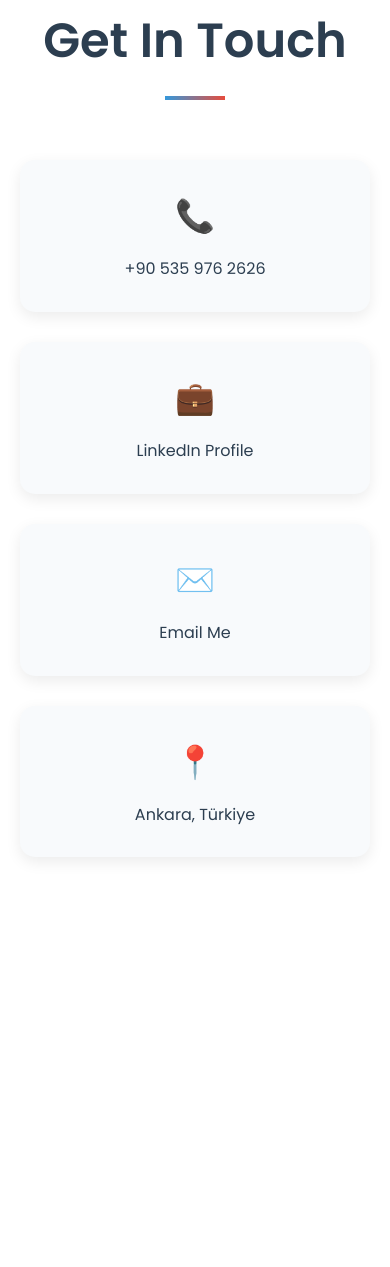
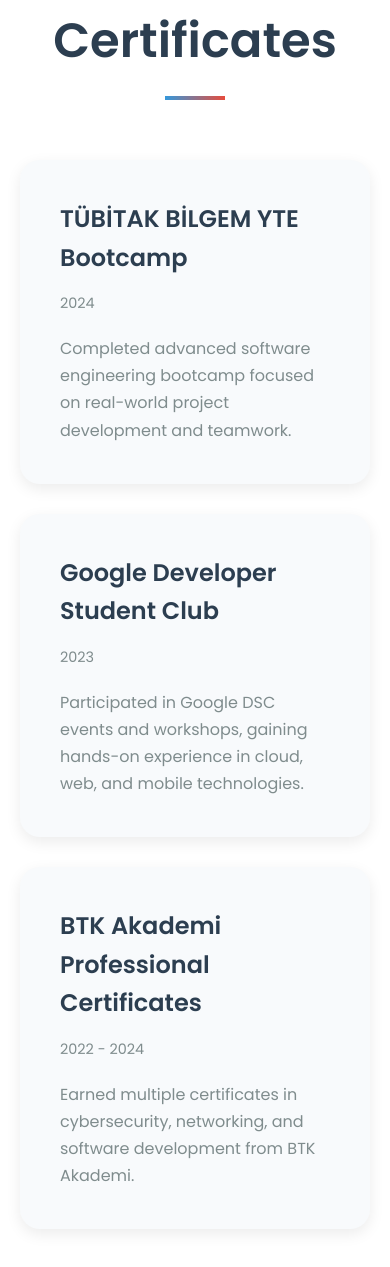
Before and after one commit to alispapi/cvsite, a plain HTML site: page index.html in a window 390 px wide. Shown: the part 6613-7880 px from the top of the page. Before the commit the page ends 7550 px from the top, so only its background shows below. Drawn offline with Linux system fonts and the light colour scheme.

Commit message:
Add files via upload

```diff
--- a/index.html
+++ b/index.html
@@ -696,6 +696,26 @@
                 </div>
             </div>
         </section>
+            <section id="certificates" class="section">
+                <h2 class="section-title">Certificates</h2>
+                <div class="cards-grid">
+                    <div class="card">
+                        <h3 class="card-title">TÜBİTAK BİLGEM YTE Bootcamp</h3>
+                        <p class="card-date">2024</p>
+                        <p class="card-description">Completed advanced software engineering bootcamp focused on real-world project development and teamwork.</p>
+                    </div>
+                    <div class="card">
+                        <h3 class="card-title">Google Developer Student Club</h3>
+                        <p class="card-date">2023</p>
+                        <p class="card-description">Participated in Google DSC events and workshops, gaining hands-on experience in cloud, web, and mobile technologies.</p>
+                    </div>
+                    <div class="card">
+                        <h3 class="card-title">BTK Akademi Professional Certificates</h3>
+                        <p class="card-date">2022 - 2024</p>
+                        <p class="card-description">Earned multiple certificates in cybersecurity, networking, and software development from BTK Akademi.</p>
+                    </div>
+                </div>
+            </section>
 
         <section id="contact" class="section">
             <h2 class="section-title">Get In Touch</h2>
```
